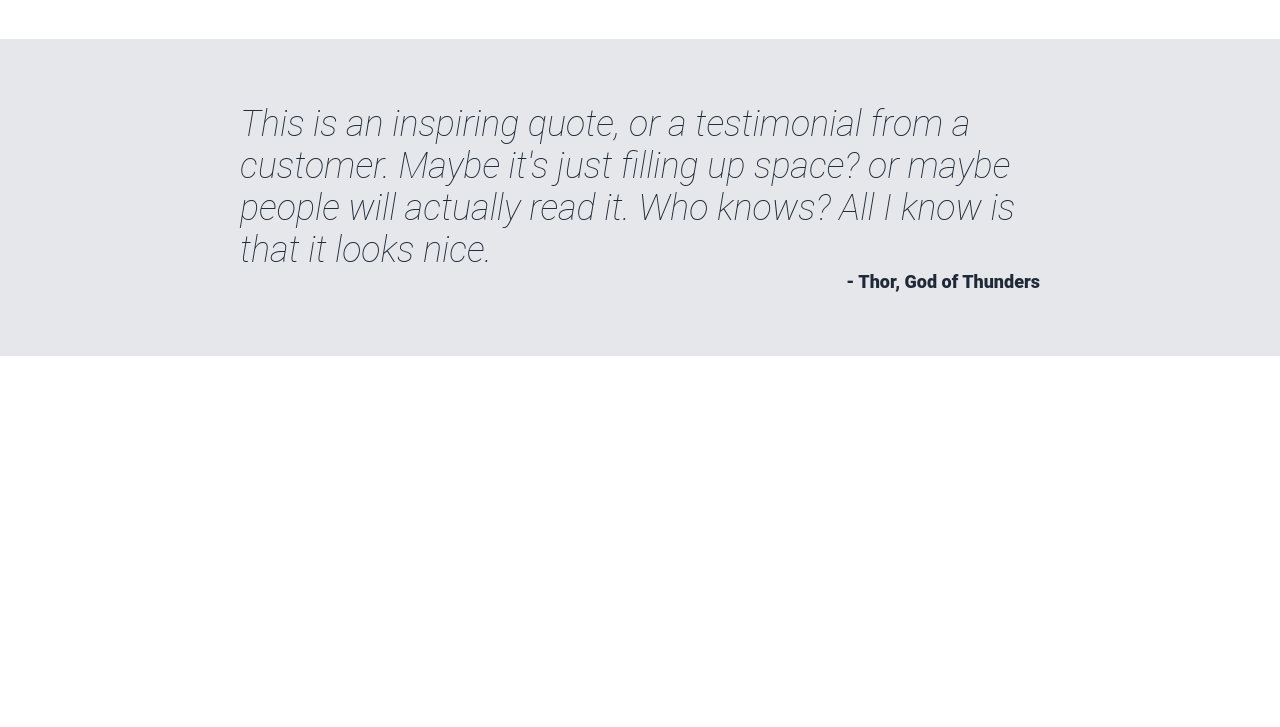
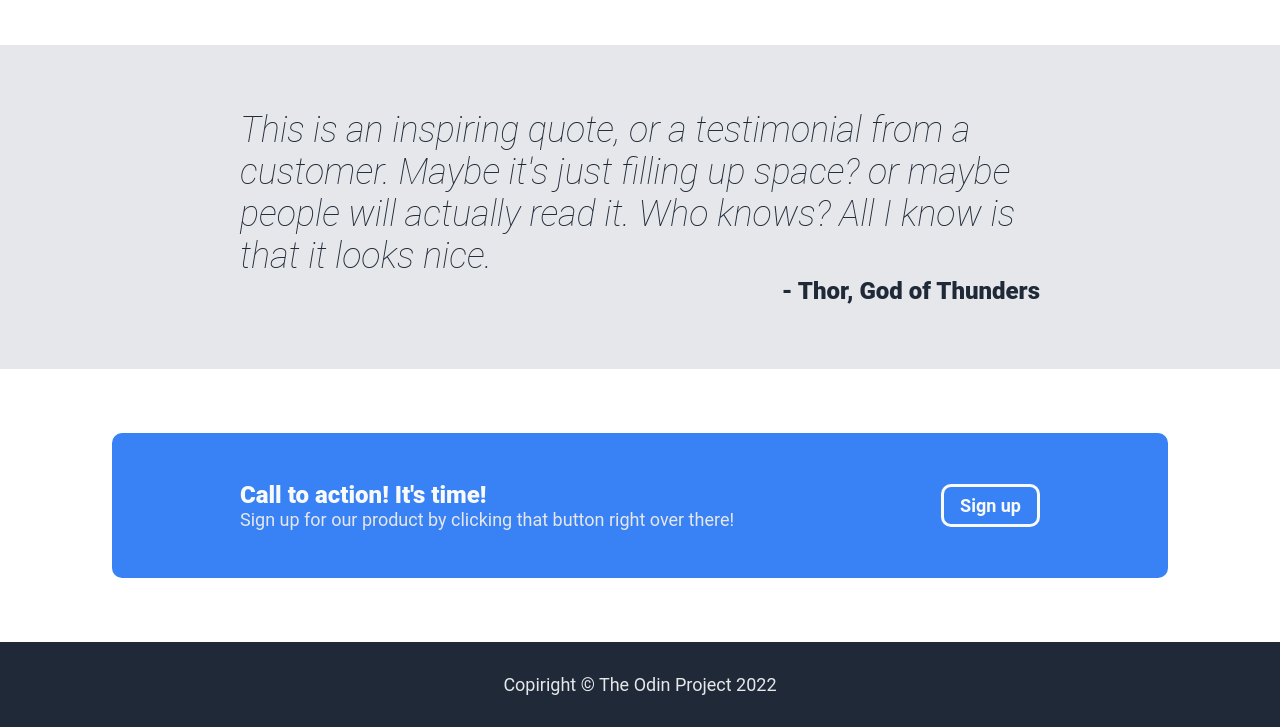
Before and after one commit to Dmitry-174/Odin-Landing-page, a plain HTML site: page index.html in a window 1280 px wide. Shown: the part 872-1599 px from the top of the page. Before the commit the page ends 1228 px from the top, so only its background shows below. Drawn offline with Linux system fonts and the light colour scheme.

Commit message:
Make Bottom

```diff
--- a/index.html
+++ b/index.html
@@ -72,11 +72,21 @@
     </div>
 
     <div class="bottom">
-
+        <div class="reminder">
+            <div class="content-container reminder-flex">
+                <div class="left-reminder">
+                    <h3>Call to action! It's time!</h3>
+                    <p class="reminder-text">
+                        Sign up for our product by clicking that button right over there!
+                    </p>
+                </div>
+                <button class="reminder-button">Sign up</button>
+            </div>
+        </div>
     </div>
 
     <footer>
-
+        Copiright &copy; The Odin Project 2022
     </footer>
 
 </body>
--- a/style.css
+++ b/style.css
@@ -56,17 +56,20 @@ h1 {
 button {
     background-color: #3882F6;
     padding: 8px 16px;
-    border-radius: 8px;
+    border-radius: 10px;
     border-style: none;
+    color: #F9FAF8;
+    font-weight: 700;
+    font-size: 18px;
 }
 
-.left-hero {
+.left-hero,
+.left-reminder {
     flex: 1 1 0;
 }
 
 .right-hero {
     flex: 1 1 0;
-    height: 100%;
 }
 
 .image-placeholder {
@@ -136,10 +139,53 @@ h2 {
 }
 
 .author {
-    font-size: 18px;
+    font-size: 24px;
     color: #1F2937;
     font-weight: 900;
     text-align: right;
     padding-bottom: 64px;
 
 }
+
+.reminder-button {
+    border-style: solid;
+    border-width: 3px;
+    border-color: #F9FAF8;
+}
+
+.bottom {
+    padding: 64px 0;
+}
+
+.reminder {
+    background-color: #3882F6;
+    width: 1024px;
+    margin: 0 auto;
+    border-radius: 10px;
+    padding: 48px 16px;
+}
+
+h3 {
+    font-size: 24px;
+    color: #F9FAF8;
+    font-weight: 900;
+}
+
+.reminder-text {
+    font-size: 18px;
+    color: #E5E7EB;
+}
+
+.reminder-flex {
+    display: flex;
+    justify-content: space-between;
+    align-items: center;
+}
+
+footer {
+    padding: 32px 0;
+    text-align: center;
+    font-size: 18px;
+    color: #E5E7EB;
+    background-color: #1F2937;
+}
```
